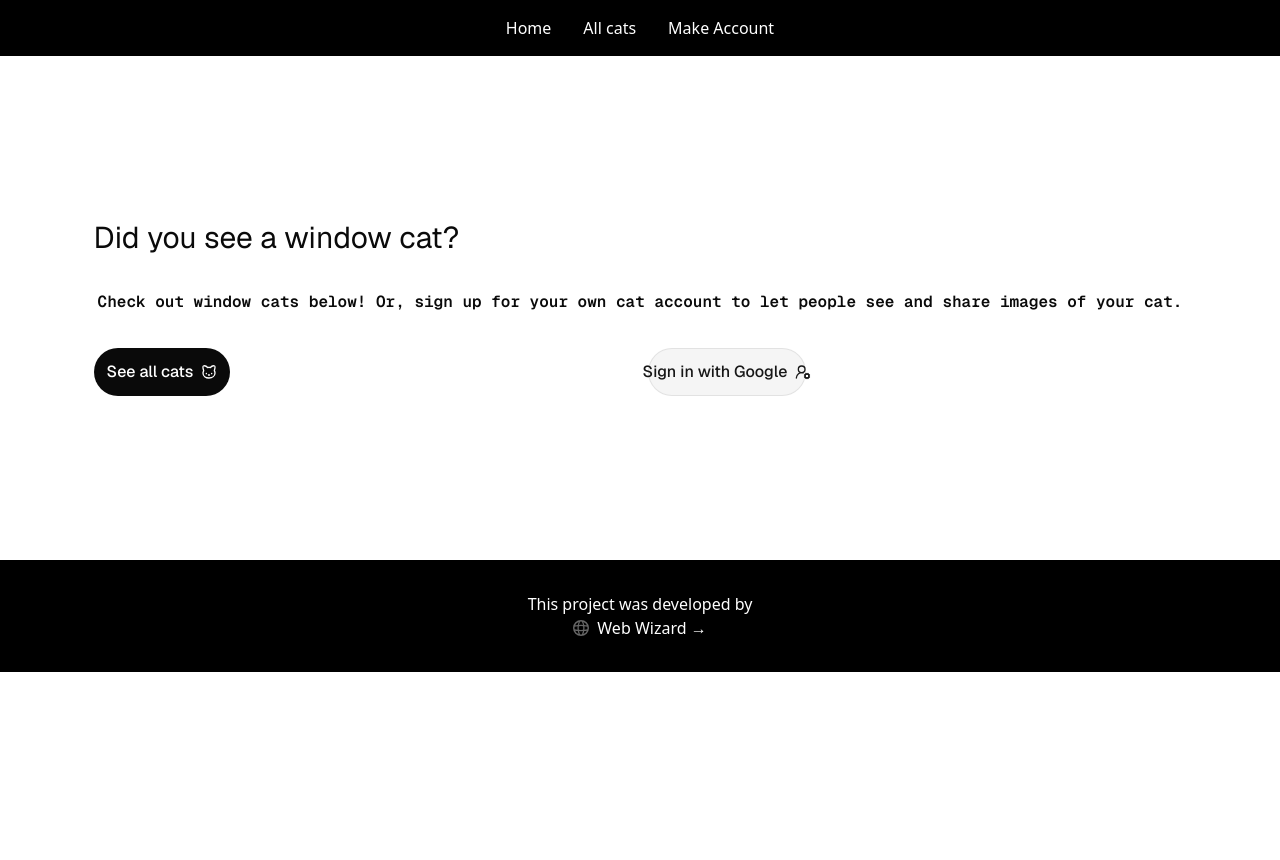
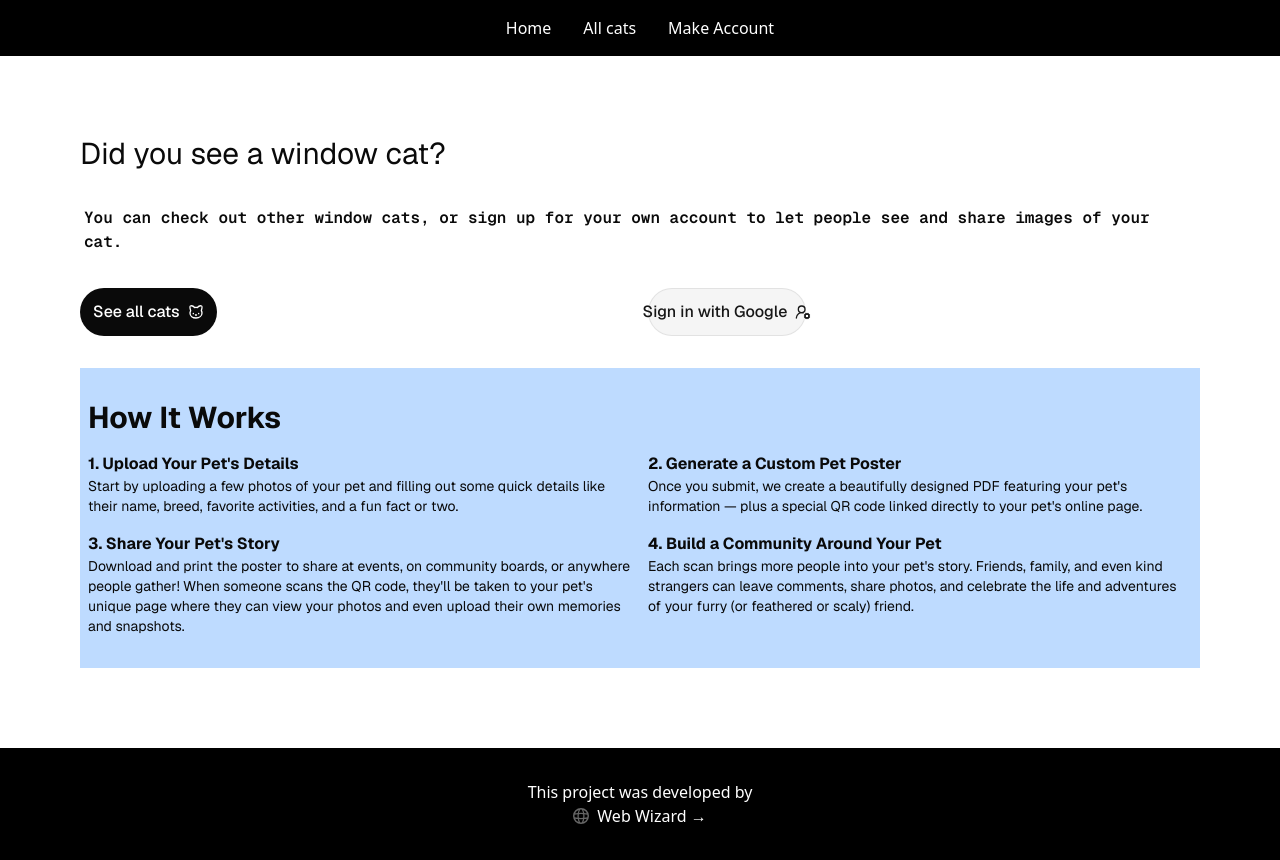
Before and after one commit to zackhanni/hello-window-pet, a Next.js app: page / in a window 1280 px wide. Before the commit the page ends 800 px from the top, so only its background shows below. Built offline with nearby package versions, Linux system fonts and the light colour scheme; no server answers.

Commit message:
created how it works sections

```diff
--- a/app/account/page.tsx
+++ b/app/account/page.tsx
@@ -1,6 +1,7 @@
 import { auth } from "@/auth";
 import { AnimalCard } from "@/components/AnimalCard";
 import { GeneratePDF } from "@/components/GeneratePDF";
+import HowItWorks from "@/components/HowItWorks";
 import { SignOut } from "@/components/SignOut";
 import { Button } from "@/components/ui/button";
 import { getAllCats } from "@/lib/cats";
@@ -36,6 +37,8 @@ const Account = async () => {
         </div>
       </section>
       <hr />
+      <HowItWorks />
+      <hr />
       <section>
         <p className="text-3xl font-bold pb-4 text-center">My Animals</p>
         <div className="flex items-center justify-center flex-col md:flex-row gap-8">
--- a/app/page.tsx
+++ b/app/page.tsx
@@ -1,4 +1,5 @@
 import { auth } from "@/auth";
+import HowItWorks from "@/components/HowItWorks";
 import SignIn from "@/components/SignIn";
 import { Button } from "@/components/ui/button";
 import { Cat } from "lucide-react";
@@ -8,8 +9,8 @@ const Home = async () => {
   const session = await auth();
 
   return (
-    <div className="grid grid-rows-[20px_1fr_20px] items-center justify-items-center p-8 pb-20 gap-16 sm:p-20 font-[family-name:var(--font-geist-sans)]">
-      <main className="flex flex-col gap-[32px] row-start-2 items-center sm:items-start">
+    <div className="flex flex-col items-center justify-items-center p-8 gap-16 sm:p-20 font-[family-name:var(--font-geist-sans)]">
+      <main className="flex flex-col gap-[32px] items-center sm:items-start">
         <h1 className="text-3xl">
           {session?.user
             ? `Welcome back, ${session?.user?.name}`
@@ -19,7 +20,7 @@ const Home = async () => {
         <p className="dark:bg-white/[.06] px-1 py-0.5 rounded font-[family-name:var(--font-geist-mono)] font-semibold">
           {session?.user
             ? "You can add, update, or remove any of your animal listings in your account settings."
-            : "Check out window cats below! Or, sign up for your own cat account to let people see and share images of your cat."}
+            : "You can check out other window cats, or sign up for your own account to let people see and share images of your cat."}
         </p>
 
         <div className="flex gap-4 items-center flex-col sm:flex-row w-full">
@@ -45,6 +46,7 @@ const Home = async () => {
             <SignIn />
           )}
         </div>
+        <HowItWorks />
       </main>
     </div>
   );
--- /dev/null
+++ b/components/HowItWorks.tsx
@@ -0,0 +1,48 @@
+import React from "react";
+
+const HowItWorks = () => {
+  return (
+    <section className="bg-blue-200 py-8 px-2">
+      <h2 className="text-3xl font-bold pb-4">How It Works</h2>
+      <ol className="grid grid-cols-1 md:grid-cols-2 gap-4">
+        <ListItem
+          heading="1. Upload Your Pet's Details"
+          paragraph="Start by uploading a few photos of your pet and filling out some quick details like their name, breed, favorite activities, and a fun fact or two."
+        />
+
+        <ListItem
+          heading="2. Generate a Custom Pet Poster"
+          paragraph="Once you submit, we create a beautifully designed PDF featuring your pet's information — plus a special QR code linked directly to your pet's online page."
+        />
+
+        <ListItem
+          heading="3. Share Your Pet's Story"
+          paragraph="Download and print the poster to share at events, on community boards, or anywhere people gather! When someone scans the QR code, they'll be taken to your pet's unique page where they can view your photos and even upload their own memories and snapshots."
+        />
+
+        <ListItem
+          heading="4. Build a Community Around Your Pet"
+          paragraph="Each scan brings more people into your pet's story. Friends,
+            family, and even kind strangers can leave comments, share photos,
+            and celebrate the life and adventures of your furry (or feathered or
+            scaly) friend."
+        />
+      </ol>
+    </section>
+  );
+};
+
+export default HowItWorks;
+
+const ListItem = ({
+  heading,
+  paragraph,
+}: {
+  heading: string;
+  paragraph: string;
+}) => (
+  <li>
+    <h3 className="font-bold">{heading}</h3>
+    <p className="text-sm">{paragraph}</p>
+  </li>
+);
```
